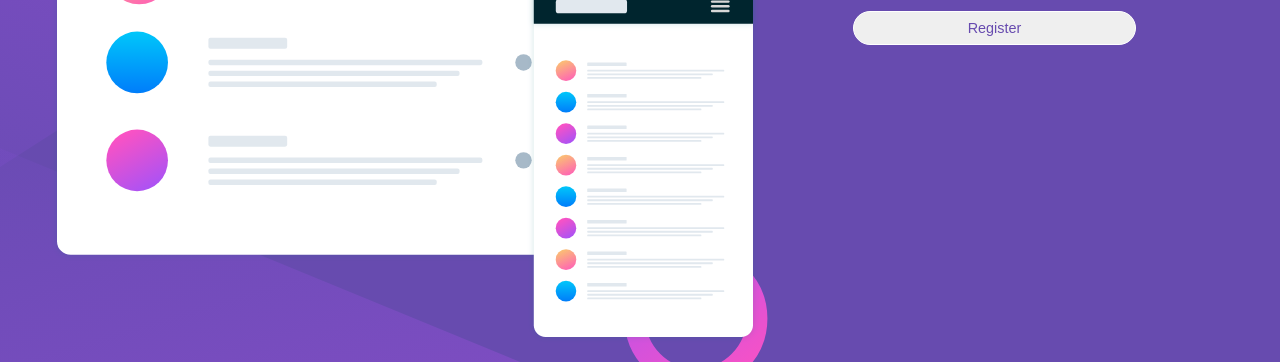
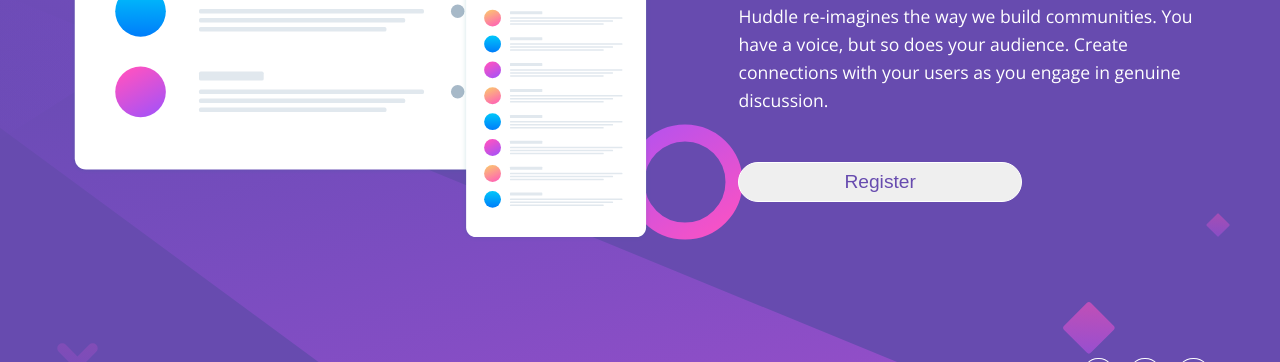
Before and after one commit to ryancodes116/huddle-landing-page-with-single-introductory-section, a plain HTML site: page index.html in a window 1280 px wide. Shown: the part 381-743 px from the top of the page. Drawn offline with nearby package versions, Linux system fonts and the light colour scheme.

Commit message:
desktop design complete

```diff
--- a/style.css
+++ b/style.css
@@ -24,6 +24,7 @@ body {
   background-size: cover;
   color: #fff;
   padding: 2rem 3.1rem 3.5rem;
+  min-height: 100vh;
 }
 
 h1,
@@ -37,6 +38,7 @@ h6 {
 
 .logo {
   width: 40%;
+  max-width: 235px;
 }
 
 .container {
@@ -47,7 +49,13 @@ h6 {
 
 .mockup {
   width: 100%;
-  margin: 4rem 0;
+  max-width: 630px;
+  margin: 4rem auto;
+}
+
+.info {
+  max-width: 630px;
+  margin: 0 auto;
 }
 
 .info h1 {
@@ -88,6 +96,11 @@ footer .icon {
   border-radius: 50%;
 }
 
+footer .icon:hover {
+  background-color: #fff;
+  color: #000;
+}
+
 footer .facebook {
   padding: 0.4rem 0.7rem 0.4rem 0.6rem;
 }
@@ -103,23 +116,58 @@ footer .instagram {
 /* Media Queries */
 /* Small Devices */
 @media (min-width: 576px) {
+  body {
+    padding-bottom: 1.5rem;
+  }
+
+  .info button {
+    padding: 0.5rem 1rem;
+    font-size: 1.2rem;
+    margin-top: 2rem;
+  }
 }
 
 /* Medium Devices */
 @media (min-width: 768px) {
+  .info button {
+    margin-top: 3rem;
+  }
+}
+
+/* Large Devices */
+@media (min-width: 992px) {
   body {
     background-image: url('images/bg-desktop.svg');
   }
 
   .container {
     flex-direction: row;
+    align-items: center;
+    padding-top: 3rem;
+  }
+
+  .container img {
+    width: 60%;
+    padding-right: 3rem;
+  }
+
+  .container .info {
+    width: 40%;
+  }
+
+  .info {
+    text-align: left;
+  }
+
+  .info h1 {
+    font-size: 2.5rem;
   }
 
   footer {
     text-align: right;
+    padding-top: 4rem;
+    position: absolute;
+    bottom: 2rem;
+    right: 4rem;
   }
 }
-
-/* Large Devices */
-@media (min-width: 992px) {
-}
```
Also changed, not shown: index.html (+1 -0 lines).
